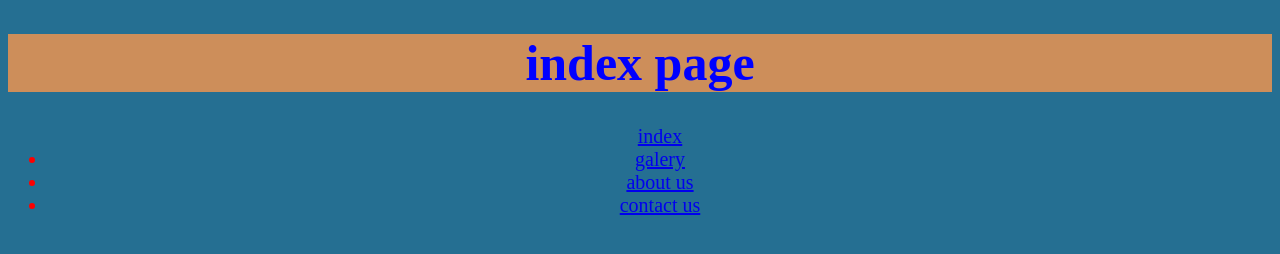
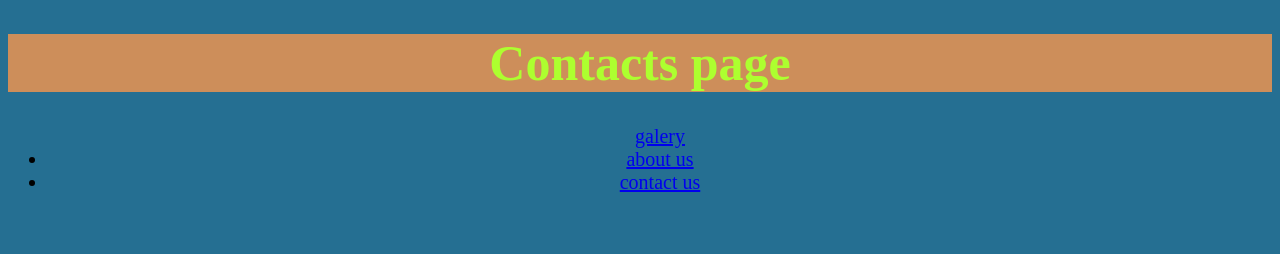
Before and after one commit to nyarugabo17/mozaer, a plain HTML site: page index.html in a window 1280 px wide. Drawn offline with Linux system fonts and the light colour scheme.

Commit message:
Update index.html

```diff
--- a/index.html
+++ b/index.html
@@ -10,22 +10,21 @@
             h1
             {
                 background-color: rgb(205, 142, 90);
-                color: blue;
+                color: greenyellow;
                 font-size: 50px;
                 text-align: center;
             }
             ul{
                 text-align: center;
                 font-size: 20px;
-                color:red
+                color:black
             }
         </style>
     </head>
     <body>
-        <h1>index page</h1>
+        <h1>Contacts page</h1>
         <ul>
-            <il><a href="index.html">index</a></il>
-            <li><a href="galery">galery</a></li>
+            <il><a href="gallery.html">galery</a></il>
             <li><a href="about us">about us</a></li>
             <li><a href="contact us.html">contact us</a></li>
         </ul>
```
